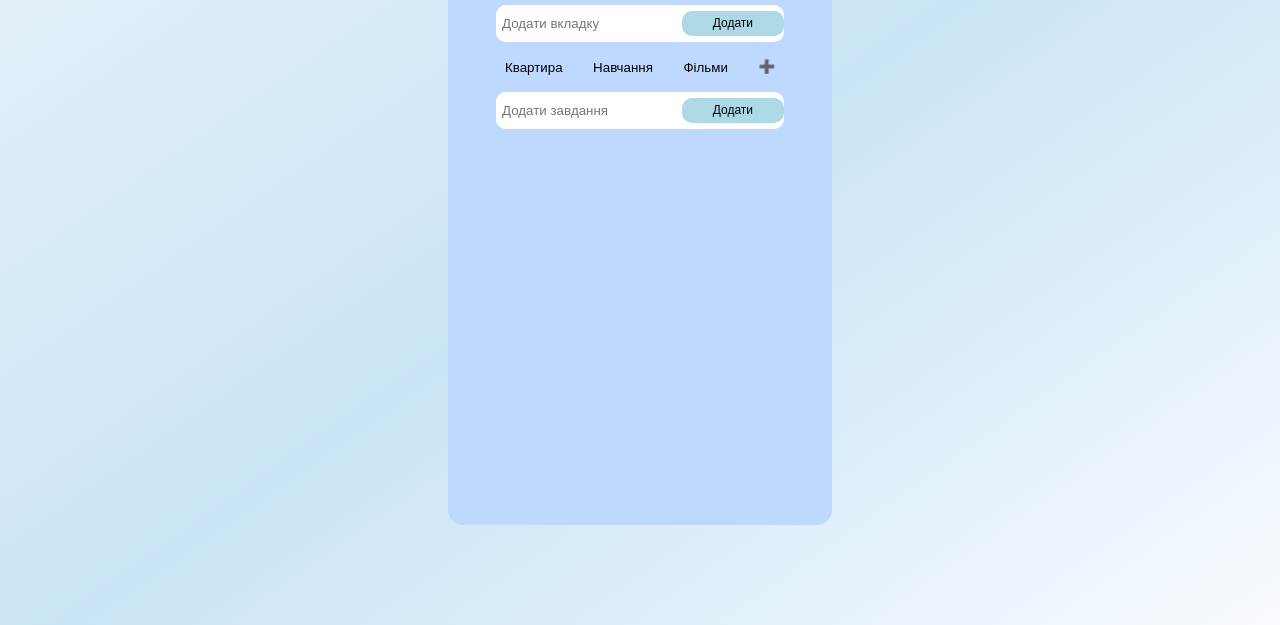
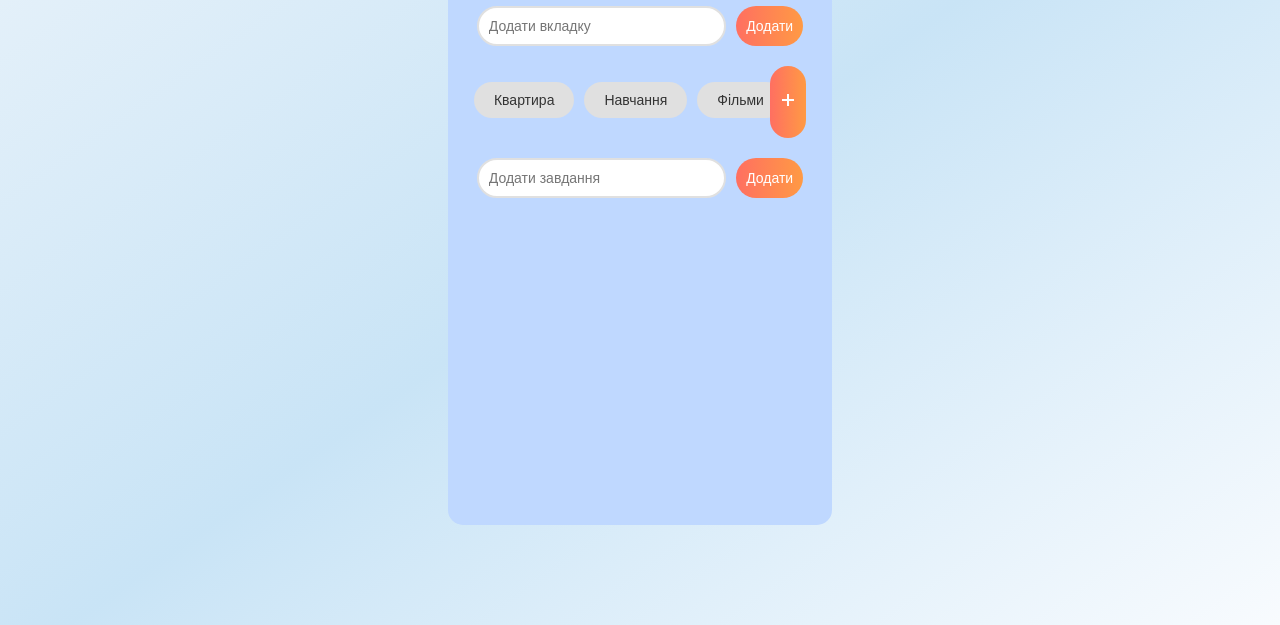
Before and after one commit to Andrii-Podieniezhnyi/Chexly, a plain HTML site: page index.html in a window 1280 px wide. Shown: the part 175-800 px from the top of the page. Drawn offline with Linux system fonts and the light colour scheme.

Commit message:
new-tabs

```diff
--- a/index.html
+++ b/index.html
@@ -16,7 +16,7 @@
                 <div class="add-new-tab_container">
                     <div class="add-new-tab_field">
                         <input type="text" placeholder="Додати вкладку">
-                        <button class="add-new-tab" type="button">Додати</button>
+                        <button class="add-new-tab-btn" type="button">Додати</button>
                     </div>
                 </div>
             </section>
@@ -33,7 +33,11 @@
                         </nav>
                     </div>
                     <div class="add-new-tab-plus_container">
-                        <button class="add-new-tab-plus" type="button">➕</button>
+                        <button class="add-new-tab-plus" type="button">
+                            <svg width="16" height="16" viewBox="0 0 16 16" fill="none" xmlns="http://www.w3.org/2000/svg">
+                                <path d="M8 2v12M2 8h12" stroke="white" stroke-width="2"/>
+                            </svg>
+                        </button>
                     </div>
                 </div>
             </section>
--- a/script/index.js
+++ b/script/index.js
@@ -18,7 +18,6 @@ createdTabsBtns.forEach(function (btn) {
 const newTaskInput = document.getElementById('new-task-input');
 const addNewTaskBtn = document.querySelector('.add-new-task-btn');
 const taskList = document.querySelector('.task-list');
-
 
 
 addNewTaskBtn.addEventListener('click', () => {
@@ -43,14 +42,23 @@ addNewTaskBtn.addEventListener('click', () => {
     `
 
     taskList.appendChild(newLi);
+    taskList.classList.add('active-task-field');
+
 
     newTaskInput.value = '';
+
 
 
     const delBtn = newLi.querySelector('.task-delete');
 
         delBtn.addEventListener('click', () => {
             newLi.remove();
+
+
+            if (taskList.firstChild === null) {
+                taskList.classList.remove('active-task-field');
+            }
+
         })
 
 })
--- a/style/index.scss
+++ b/style/index.scss
@@ -20,6 +20,7 @@ body{
 header{
     text-align: center;
     color: azure;
+    font-family: Verdana, Geneva, Tahoma, sans-serif;
 }
 
 main{
@@ -31,48 +32,68 @@ main{
     justify-content: center;
 }
 
-.add-new-tab_field, .add-new-task_field{
-    width: 75%;
-    display: flex;
-    align-items: center;
-    background: white;
-    border-radius: 10px;
+
+
+input[type="text"] {
+    padding: 10px;
+    border: 2px solid #e0e0e0;
+    border-radius: 20px;
+    font-size: 14px;
+    width: 100%;
+    box-sizing: border-box;
+    transition: all 0.3s ease;
 }
 
-.add-new-tab_field input, .add-new-task_field  input{
-    width: 65%;
-    height: 35px;
-    background: white;
-    border: 0;
-    border-radius: 10px;
-    padding-left: 6px;
+input[type="text"]:focus {
+    border-color: #ff6f61;
+    outline: none;
+    box-shadow: 0 0 10px rgba(255, 111, 97, 0.3);
 }
 
-.add-new-tab_field input:focus, .add-new-task_field input:focus{
-    outline: none;
+.add-new-tab_field,
+.add-new-task_field {
+    display: flex;
+    gap: 10px;
+    margin-bottom: 20px;
+    width: 85%;
 }
 
-.add-new-tab_field button, .add-new-task_field button{
-    height: 25px;
-    border-radius: 10px;
+
+.add-new-tab-btn,
+.add-new-task-btn,
+.add-new-tab-plus {
+    padding: 5px 10px;
     border: none;
-    background: lightblue;
+    border-radius: 20px;
+    background: linear-gradient(90deg, #ff6f61, #ff9a44);
+    color: white;
+    font-weight: 500;
     cursor: pointer;
-    font-size: 12px;
-    display: flex;
-    align-items: center;
-    width: 107px;
-    justify-content: center;
+    transition: all 0.3s ease;
+    font-size: 14px;
 }
+
+.add-new-tab-btn:hover,
+.add-new-task-btn:hover,
+.add-new-tab-plus:hover {
+    background: linear-gradient(90deg, #e65b53, #e58836);
+    transform: scale(1.05);
+}
+
+
 
 .tabs-list_container, .task-box_container, .add-new-tab-plus_container{
     display: flex;
     justify-content: center;
 }
 
+.tabs-list_container{
+    gap: 12px;
+    margin-bottom: 20px;
+}
+
 .created-tabs_container{
-    display: flex;
-    width: 66%;
+    width: 74%;
 }
 
 nav{
@@ -94,17 +115,40 @@ nav > ul{
     background-color: unset;
 }
 
-.created-tabs-button {
-    background-color: unset;
-    border: none;
-    cursor: pointer;
+.created-tabs {
+    display: flex;
+    gap: 10px;
+    list-style: none;
+    padding: 0;
+    margin-bottom: 20px;
 }
 
-.created-tabs-button.active{
-    border-bottom: 3px darkblue solid;
-    border-radius: 5px;
+.created-tabs-button {
+    padding: 10px 20px;
+    border: none;
+    border-radius: 20px;
+    background: #e0e0e0;
+    color: #333;
+    font-weight: 500;
+    cursor: pointer;
+    transition: all 0.3s ease;
+    font-size: 14px;
 }
 
+.created-tabs-button:hover {
+    background: #d0d0d0;
+}
+
+.created-tabs-button.active {
+    background: linear-gradient(90deg, #4a90e2, #50e3c2);
+    color: white;
+    box-shadow: 0 4px 15px rgba(74, 144, 226, 0.3);
+    transform: translateY(-2px);
+}
+
+.created-tabs-button.active:hover {
+    background: linear-gradient(90deg, #357abd, #40c9a8);
+}
 
 
 
@@ -112,16 +156,45 @@ nav > ul{
 // CHECKBOX
 
 
-.task-box_field{
+.task-box_field {
     display: flex;
     width: 75%;
 }
 
-.task-list{
+.task-list {
     list-style: none;
-    padding: 0;
     width: 100%;
 }
+
+.active-task-field {
+    border-radius: 10px;
+    padding: 0 5px;
+    background-color: whitesmoke;
+    height: 80%;
+    overflow-y: auto;
+}
+
+.active-task-field::-webkit-scrollbar {
+    width: 0;
+    background: transparent;
+}
+
+.active-task-field::-webkit-scrollbar-track {
+    background: transparent;
+}
+
+.active-task-field::-webkit-scrollbar-thumb {
+    background: transparent;
+}
+
+.active-task-field {
+    scrollbar-width: thin;
+    scrollbar-color: transparent transparent;
+}
+
+
+
+
 
 .task-item {
   display: flex;
```
Also changed, not shown: style/index.css.
